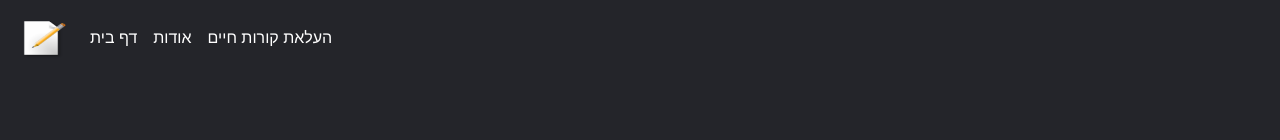
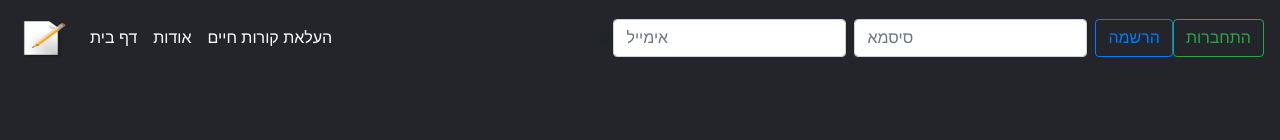
Before and after one commit to TomerPacific/resume-reviewer, a Vue app: page / in a window 1280 px wide. Shown: the top 140 px of the page. Built offline with nearby package versions, Linux system fonts and the light colour scheme; no server answers.

Commit message:
resume-reviewer login/signup form to navbar in vue bootstrap

```diff
--- a/src/components/AppNav.vue
+++ b/src/components/AppNav.vue
@@ -14,12 +14,18 @@
 
       <!-- Right aligned nav items -->
       <b-navbar-nav class="ml-auto">
+        <b-nav-form @submit="checkForm" action="" method="">
+          <i class="fas fa-user"></i><b-form-input class="mr-sm-2" :placeholder="language === HEBREW_LANGUAGE ? 'אימייל' : 'Email'" pattern="/^[a-zA-Z0-9.!#$%&'*+/=?^_`{|}~-]+@[a-zA-Z0-9-]+(?:\.[a-zA-Z0-9-]+)*$/" v-model="username"></b-form-input>
+          <b-form-input class="mr-sm-2" :placeholder="language === HEBREW_LANGUAGE ? 'סיסמא' : 'Password'" v-model="password"></b-form-input>
+          <b-button variant="outline-primary" class="my-2 my-sm-0" type="submit" :value="language === HEBREW_LANGUAGE ? 'הרשמה' : 'Sign Up'" id="signin_btn" @click="signin">{{ language === HEBREW_LANGUAGE ? 'הרשמה' : 'Sign Up' }}</b-button>
+          <b-button variant="outline-success" class="my-2 my-sm-0" type="submit" :value="language === HEBREW_LANGUAGE ? 'התחברות' : 'Log In'" id="login_btn" @click="login">{{ language === HEBREW_LANGUAGE ? 'התחברות' : 'Log In' }} </b-button>
+
+        </b-nav-form>
       </b-navbar-nav>
     </b-collapse>
   </b-navbar>
   </header>
 </template>
-
 
 <script>
 
```
